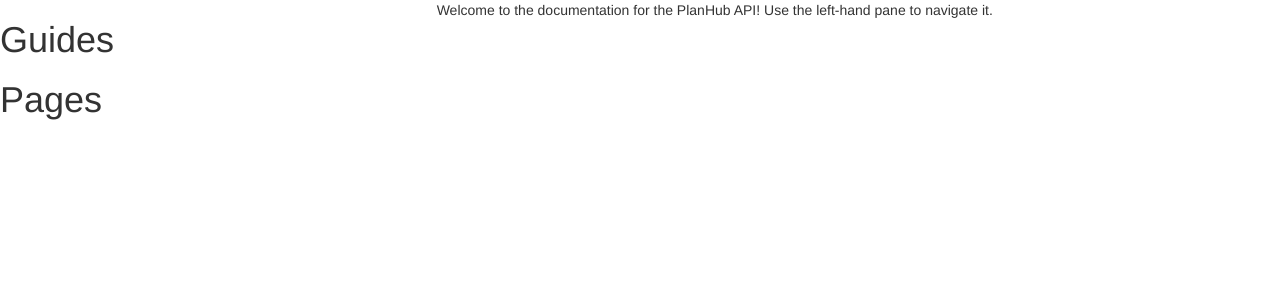
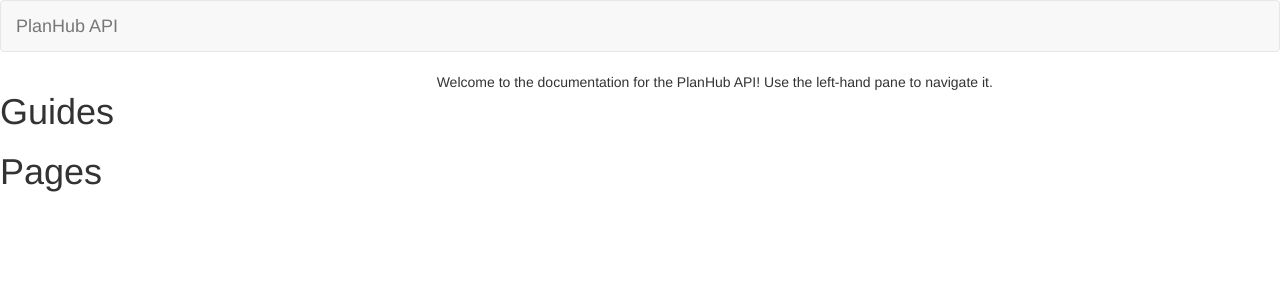
Before and after one commit to MyHomeworkSpace/Help, a Jekyll site: the page built from index.html, in a window 1280 px wide. Shown: the top 300 px of the page. Built offline with Jekyll 4.4.1, drawn with Linux system fonts in a browser that asks for light colours; nearby versions of some CDN libraries.

Commit message:
Add nabber

```diff
--- a/_layouts/layout.html
+++ b/_layouts/layout.html
@@ -7,6 +7,25 @@
 		<script src="https://maxcdn.bootstrapcdn.com/bootstrap/3.3.5/js/bootstrap.min.js" integrity="sha256-Sk3nkD6mLTMOF0EOpNtsIry+s1CsaqQC1rVLTAy+0yc= sha512-K1qjQ+NcF2TYO/eI3M6v8EiNYZfA95pQumfvcVrTHtwQVDG+aHRqLi/ETn2uB+1JqwYqVG3LIvdm9lj6imS/pQ==" crossorigin="anonymous"></script>
 	</head>
 	<body>
+		<nav class="navbar navbar-default">
+			<div class="container-fluid">
+				<!-- Brand and toggle get grouped for better mobile display -->
+				<div class="navbar-header">
+					<button type="button" class="navbar-toggle collapsed" data-toggle="collapse" data-target="#bs-example-navbar-collapse-1" aria-expanded="false">
+						<span class="sr-only">Toggle navigation</span>
+						<span class="icon-bar"></span>
+						<span class="icon-bar"></span>
+						<span class="icon-bar"></span>
+					</button>
+					<a class="navbar-brand" href="#">PlanHub API</a>
+				</div>
+
+				<!-- Collect the nav links, forms, and other content for toggling -->
+				<!--<div class="collapse navbar-collapse" id="bs-example-navbar-collapse-1">
+
+				</div>--><!-- /.navbar-collapse -->
+			</div><!-- /.container-fluid -->
+		</nav>
 		<div class="row">
 			<div class="col-md-4">
 				{% include header.html %}
```
Also changed, not shown: _layouts/header.html (added, +9 -0 lines).
